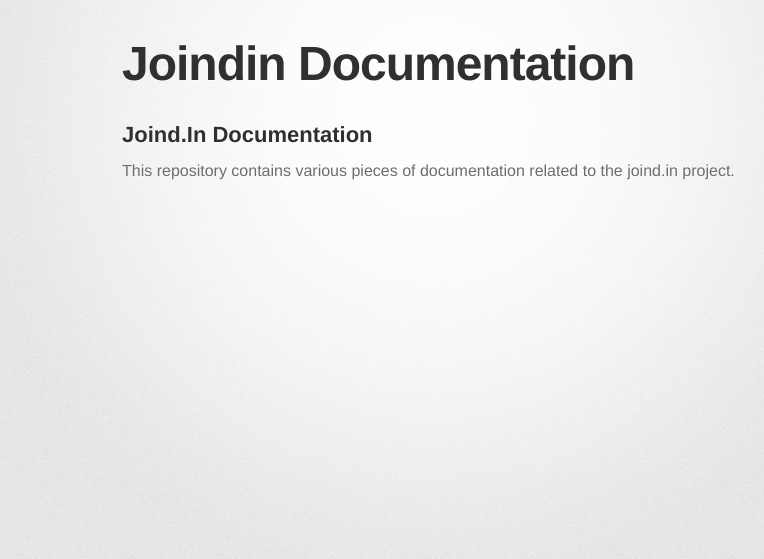
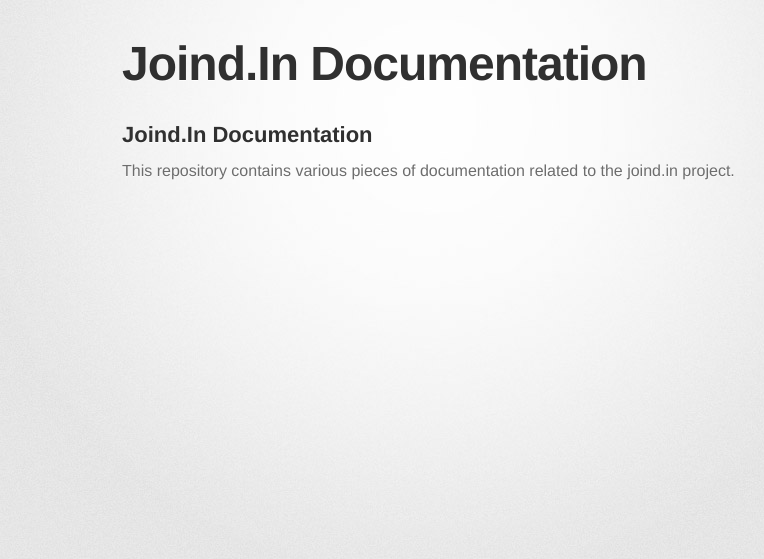
Before and after one commit to joindin/joindin.github.io, a Jekyll site: the page built from index.md, in a window 1280 px wide. Shown: the top 559 px of the page, without its empty margins (208-972 px from the left). Built offline with Jekyll 4.4.1, drawn with Linux system fonts in a browser that asks for light colours; some web fonts are replaced.

Commit message:
Brand Identity...

```diff
--- a/_layouts/page.html
+++ b/_layouts/page.html
@@ -9,7 +9,7 @@
     <!--[if lt IE 9]>
     <script src="//html5shiv.googlecode.com/svn/trunk/html5.js"></script>
     <![endif]-->
-    <title>Joindin API Docs</title>
+    <title>Joind.In API Docs</title>
 </head>
 
 <body>
@@ -17,7 +17,7 @@
     <div class="inner">
 
         <header>
-            <h1>Joindin Documentation</h1>
+            <h1>Joind.In Documentation</h1>
         </header>
 
         <section id="main_content">
--- a/index.md
+++ b/index.md
@@ -1,6 +1,6 @@
 ---
 layout: page
-title: Joind.in Project Documentation
+title: Joind.In Project Documentation
 ---
 
 ## Joind.In Documentation
```
